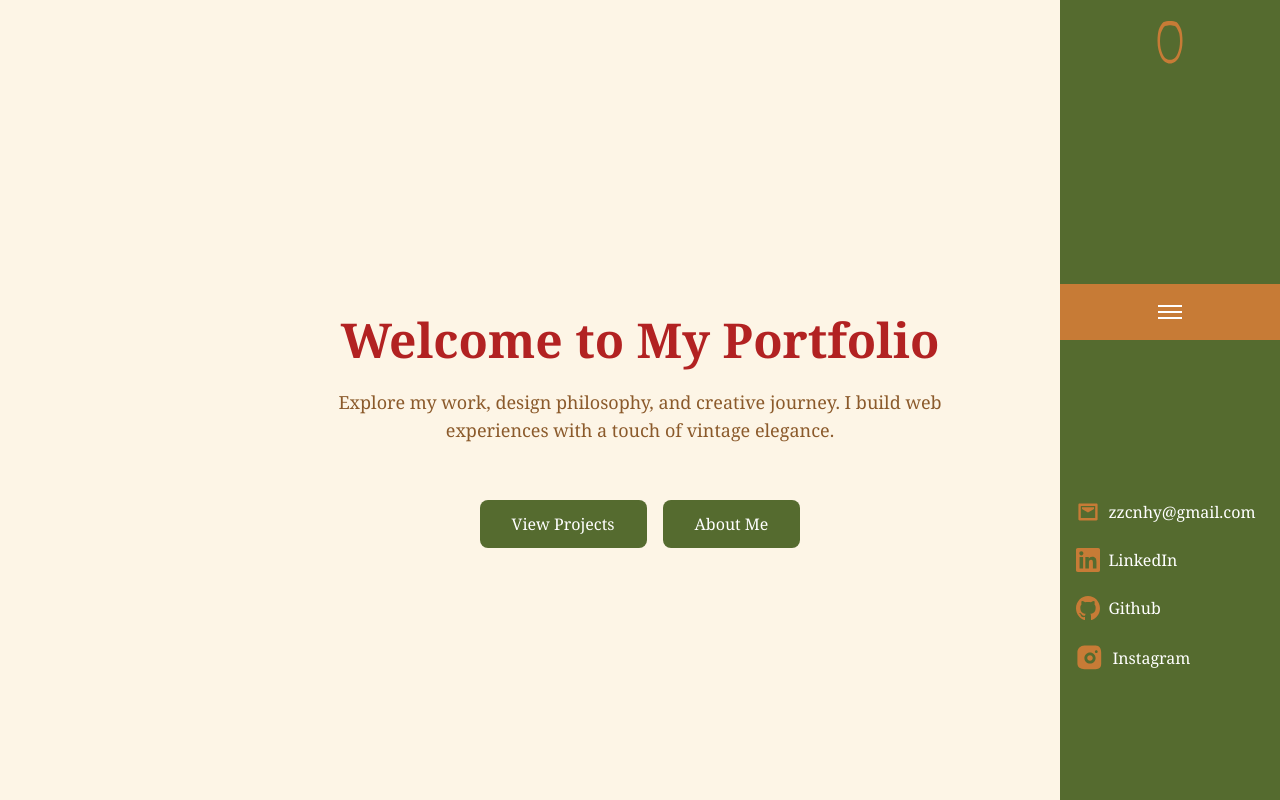
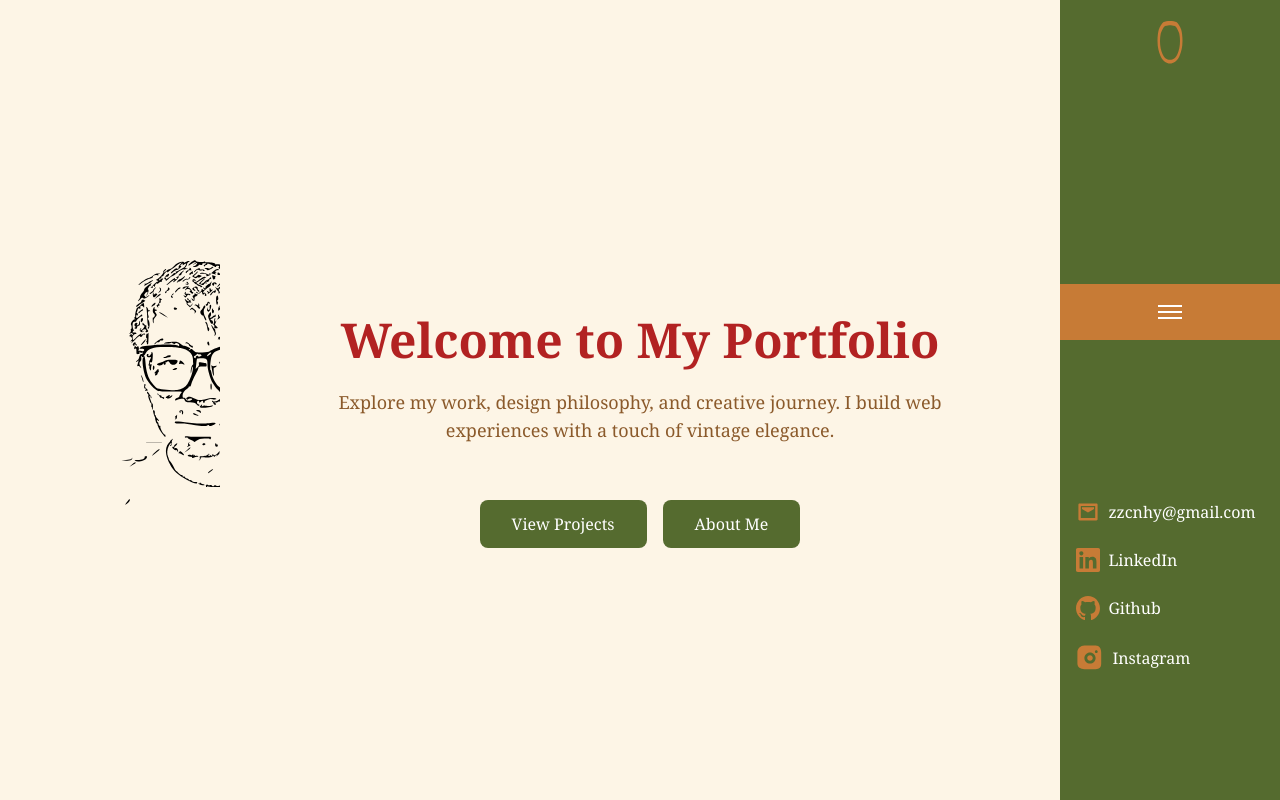
Before and after one commit to survivzhang/my-portfolio, a Next.js app in the folder client/: page / in a window 1280 px wide. Shown: the top 800 px of the page. Built offline with nearby package versions, Linux system fonts and the light colour scheme.

Commit message:
add the prof.svg in but need fix

```diff
--- a/client/app/page.tsx
+++ b/client/app/page.tsx
@@ -197,9 +197,25 @@ export default function Home() {
   };
 
   return (
-    <div className="bg-background min-h-screen">
-      {/* Side Contact Panel */}
-      <CollapsibleSidebar />
+    <div className="bg-background min-h-screen flex">
+      {/* Left side - Profile SVG */}
+      <div className="absolute left-0 top-0 bottom-0 z-50 flex items-center">
+        <div className="h-full flex flex-col w-[220px] overflow-hidden">
+          <div className="flex justify-center items-center h-full">
+            <Image
+              src="/profilo.svg"
+              alt="Profile"
+              width={600}
+              height={800}
+              layout="fixed"
+              className="transform translate-x-1/2"
+            />
+          </div>
+        </div>
+      </div>
+
+      {/* Main content */}
+      <div className="flex-grow">
         {/* Home Section */}
         <section
           ref={homeRef}
@@ -492,5 +508,9 @@ export default function Home() {
           </div>
         </footer>
       </div>
+
+      {/* Right side - Collapsible Sidebar */}
+      <CollapsibleSidebar />
+    </div>
   );
 }
```
Lines whose indentation alone changed are shown as unchanged.
